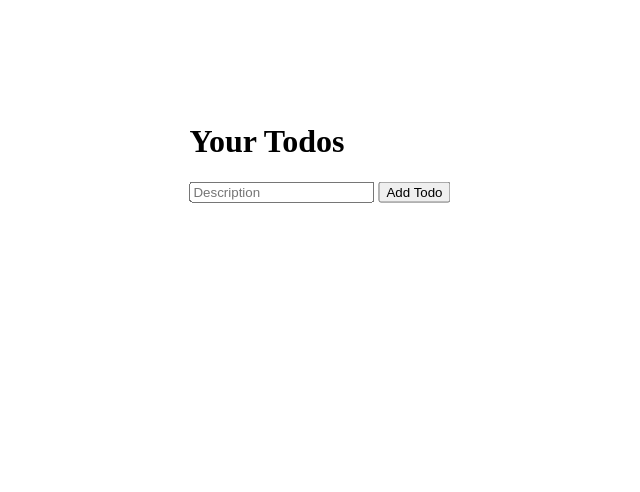
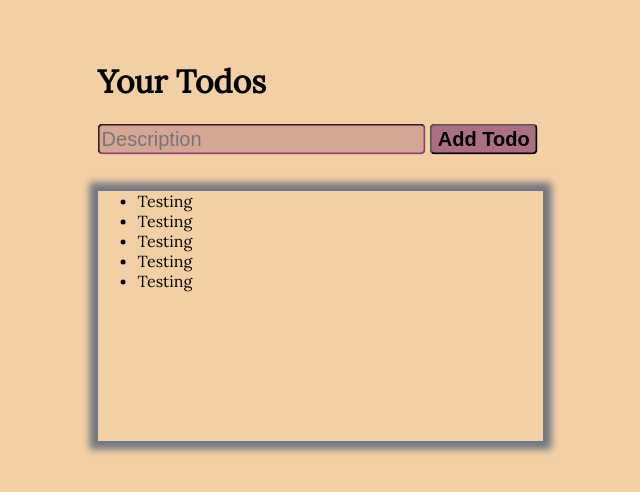
Before and after one commit to sking1204/TodoList, a plain HTML site: page index.html in a window 1280 px wide. Shown: the whole page, without its empty margins (320-960 px from the left). Drawn offline with Linux system fonts and the light colour scheme; a web font is replaced by a local one.

Commit message:
updated html jss cs

```diff
--- /dev/null
+++ b/2app.css
@@ -0,0 +1,100 @@
+body{
+    background-color: #f3d0a4;
+
+}
+
+.todo-list-page{
+    position:absolute;
+    top:30%;
+    left:50%;
+    transform: translate(-50%, -50%);
+}
+/*
+.todo-list-input{
+    /* box-sizing:border-box; */
+    /* background-color:#cfa093;
+    border-radius: 5px; */
+    /* padding: 10px 10px; */
+    /* border-color:#893f71; */
+    /* border-width: 1rem; */
+
+/* } */
+
+.todo-list-input{
+    /* background-color:#cfa093 ; */
+    background-color: #cfa093d9;
+    border-color:#893f71;
+    border-width: 2px;
+    border-radius: 5px;
+    width:20rem;
+    height:25px;
+    font-size:20px;
+    gap:20px;
+    margin-bottom:20px;
+}
+
+body{
+    font-family: 'Lora', serif;
+}
+
+.todo-form input[type='submit']{
+    /* background-color:#90378a; */
+    /* background-color: #f3d0a4; */
+    /* background-color: #cfa093; */
+    background-color: #ac6f82;
+    height:31px;
+    /* border-radius: 5px;
+    font-size:10px; */
+    border-width: 2px;
+    border-radius:5px;
+    margin-right:0.3rem;
+    font-size:20px;
+    font-weight:bold;
+    color:black;
+
+
+
+}
+
+.todo-list{
+    box-shadow:0px 0px 7px 9px #727784;
+    height:250px;
+
+
+}
+
+
+
+/* body {
+    background-color: #f3d0a4;
+    /* position:absolute; */
+    /* min-height: 70vh; */
+    /* padding: 4rem;  */
+    /* box-sizing: border-box; */
+    /* display: flex; */
+    /* justify-content: center;
+    align-items: center;
+    color: #660e60;
+    font-family: 'Lora', serif;
+    text-align: center;
+    font-size: 130%;
+  } */
+
+  /* .todo-list {
+    box-sizing: border-box;
+    background-color: black; */
+    /* padding: 0.7rem;
+    border-bottom-right-radius: 15px 3px;
+    border-bottom-left-radius:3px 15px;
+    border: solid 3px transparent;
+    border-bottom: dashed 3px #ea95e0;
+    font-family: 'Gochi Hand', cursive;
+    font-size: 1rem;
+    color: hsla(260, 2%, 25%, 0.7);
+    width: 70%;
+    margin-bottom: 20px;
+  /* &:focus { */
+    /* outline: none; */
+    /* border: solid 3px #ea95e0; */
+    /* width: 40%; */
+  /* } */
--- /dev/null
+++ b/2app.js
@@ -0,0 +1,6 @@
+const todoPage = document.querySelector('.todo-list-page');
+const header = document.querySelector('.header');
+const todoListInput =document.querySelector('.todo-form');
+const submitbtn =document.querySelector('.todo-form input[type="submit"]');
+const todoList= document.querySelector ('.todo-list');
+const todoListItemPlaceholder = document.querySelector('.todo-list-item-placeholder');
--- a/index.html
+++ b/index.html
@@ -3,34 +3,42 @@
 <head>
     <meta charset="UTF-8">
     <title>To Do List</title>
-    <link rel="stylesheet" href="app.css">
+    <link rel="stylesheet" href="2app.css">
+    <link rel="preconnect" href="https://fonts.googleapis.com">
+<link rel="preconnect" href="https://fonts.gstatic.com" crossorigin>
+<link href="https://fonts.googleapis.com/css2?family=Dancing+Script&family=EB+Garamond:ital@0;1&family=Lora&family=Montserrat:ital,wght@1,300&family=Open+Sans:wght@300&family=Playfair+Display:ital@0;1&family=Roboto+Condensed:wght@300&family=Roboto:wght@100&family=Varela+Round&display=swap" rel="stylesheet">
 
 </head>
 <body>
 
 
+<div class ="todo-list-page">
 
+    <div class="header">
+        <h1>Your Todos</h1>
+    </div>
 
-<div class ="positioning">
+    <div class ="todo-form">
+        <form action="#" id="todoForm">
+            <input class="todo-list-input" type="text" name="task" placeholder="Description"id="task" >
+            <input type="submit" value="Add Todo" id="tasksubmit">
+        </form>
+    </div>
 
-    <h1>Your Todos</h1>
-
-    <form action="#" id="todoForm">
-    <input class="todo-list-input" type="text" name="task" placeholder="Description"id="task" >
-    <input type="submit" value="Add Todo" id="tasksubmit">
-    </form>
-
-    <ul>
-
-    </ul>
+    <div class ="todo-list">
+        <ul class ="todo-list-item-placeholder">
+        <li>Testing</li>
+        <li>Testing</li>
+        <li>Testing</li>
+        <li>Testing</li>
+        <li>Testing</li>
+        </ul>
+    </div>
 
 </div>
 
 
-<!-- <div class ="listposition">
 
-</div>
-  -->
-    <script src="app.js"></script>
+<script src="2app.js"></script>
 </body>
 </html>
```
